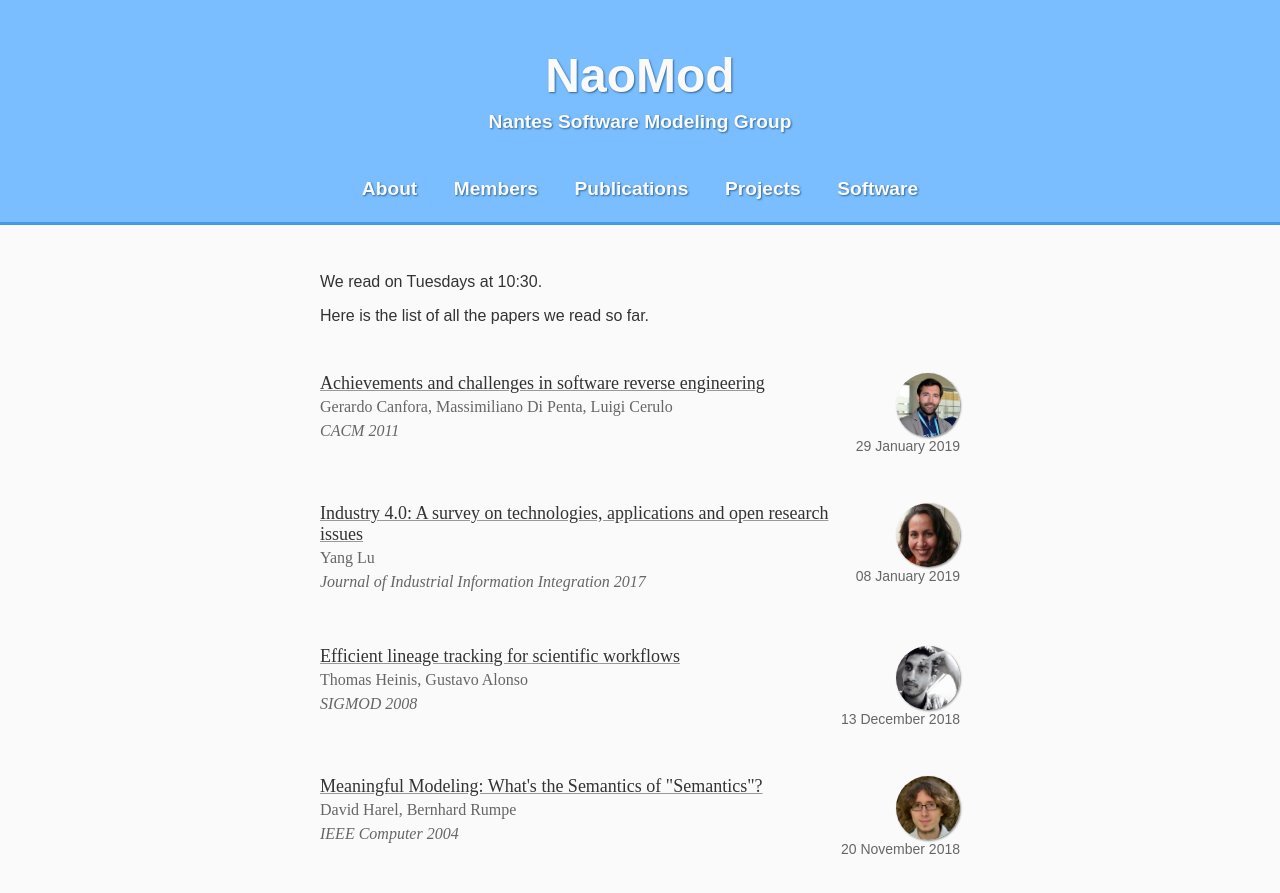
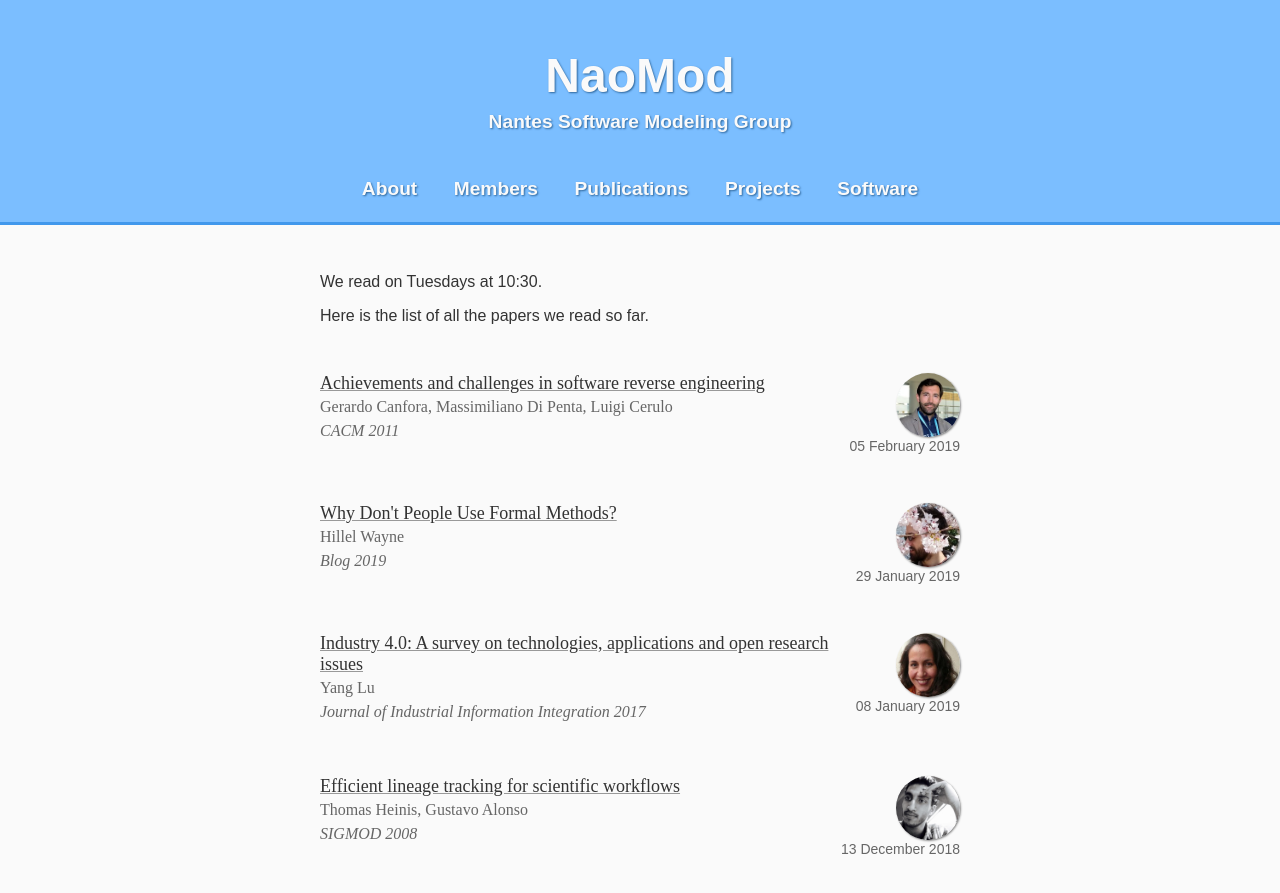
Before and after one commit to NaoMod/naomod.github.io, a Jekyll site: the page built from paper-of-the-week.html, in a window 1280 px wide and 900 px high. Shown: the top 893 px of the window. Built offline with Jekyll 4.4.1, drawn with Linux system fonts in a browser that asks for light colours.

Commit message:
Next paper

```diff
--- a/paper-of-the-week.html
+++ b/paper-of-the-week.html
@@ -3,13 +3,21 @@ layout: default
 title: Paper of the Week
 
 papers:
-- date: 2019-01-29
+- date: 2019-02-05
   speaker: Hugo
   title: Achievements and challenges in software reverse engineering
   authors: Gerardo Canfora, Massimiliano Di Penta, Luigi Cerulo
   venue: CACM
   year: 2011
   url: https://dl.acm.org/citation.cfm?doid=1924421.1924451
+
+- date: 2019-01-29
+  speaker: Florent
+  title: Why Don't People Use Formal Methods?
+  authors: Hillel Wayne
+  venue: Blog
+  year: 2019
+  url: https://www.hillelwayne.com/post/why-dont-people-use-formal-methods/
 
 - date: 2019-01-08
   speaker: Dalila
```
